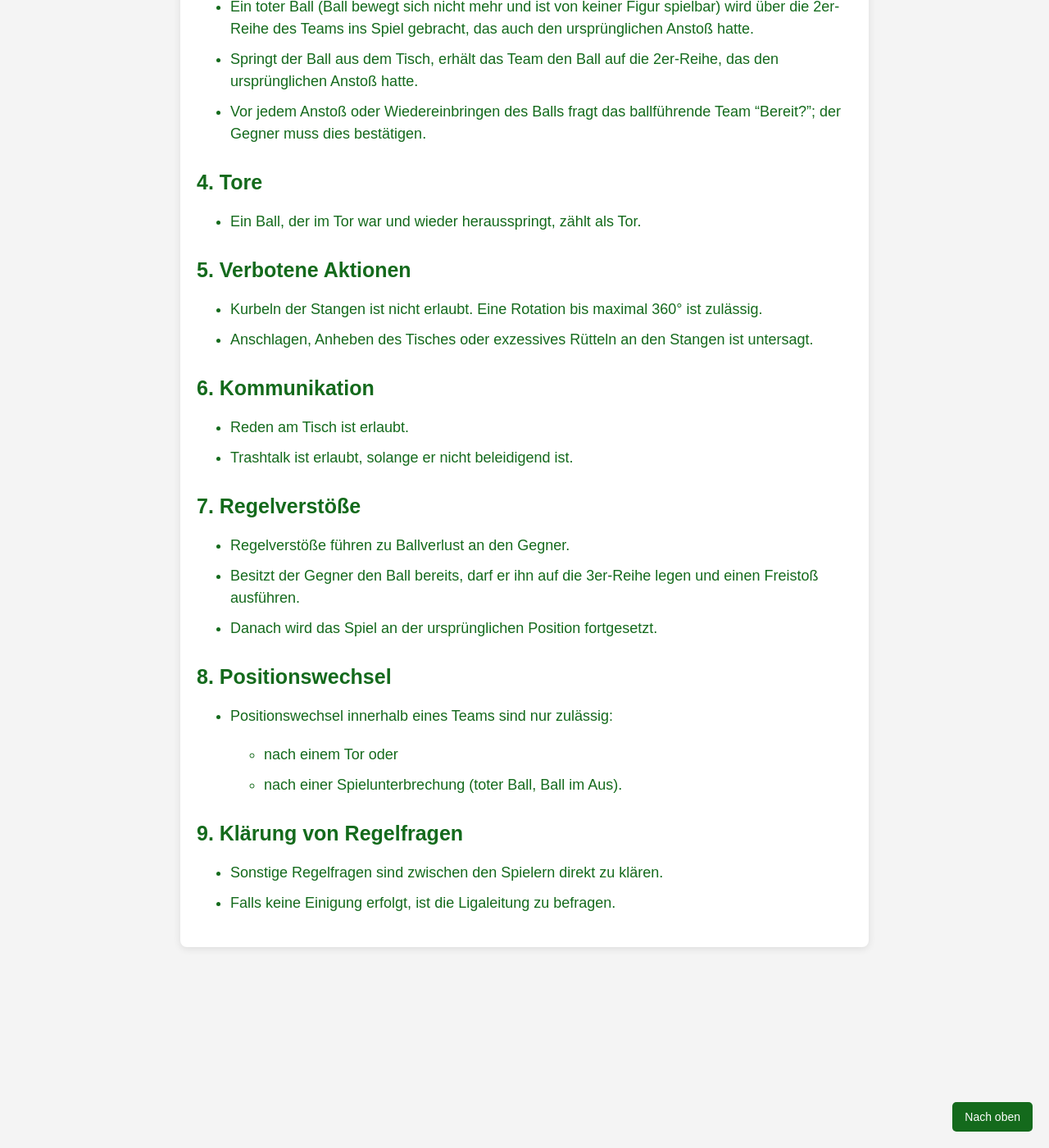
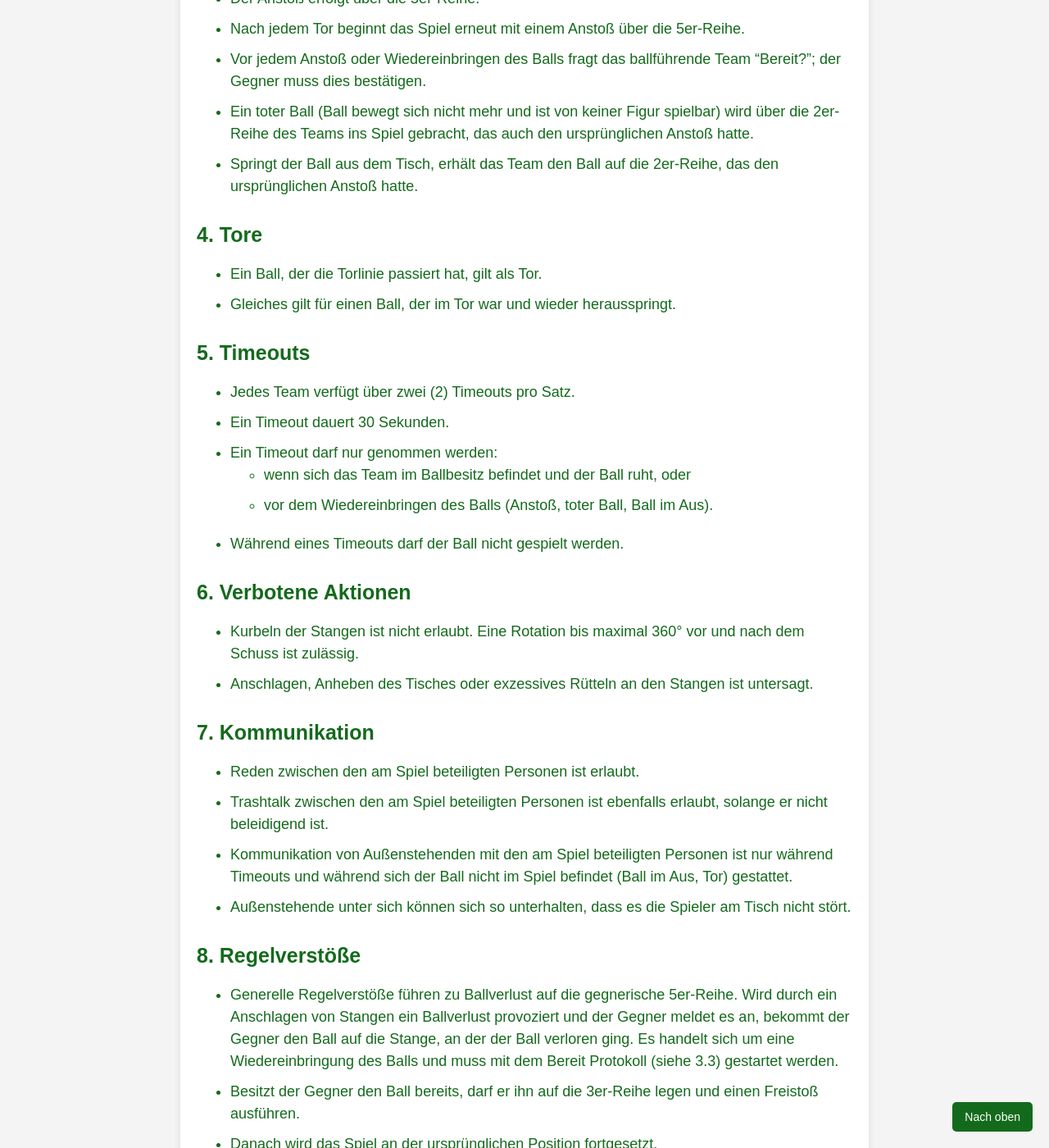
Before and after one commit to MKK-Flensburg/mkk-docs, a Jekyll site: the page built from docs/FTL_Regeln.md, in a window 1280 px wide and 1400 px high, scrolled down 1113 px. Shown: the whole window at 82% size. Built offline with Jekyll 4.4.1, drawn with Linux system fonts in a browser that asks for light colours; our own code applies the rules of GitHub Pages for plain Markdown files; some of the changed text lies outside the part shown.

Commit message:
chore: update ruleset and order based on review

```diff
--- a/docs/FTL_Regeln.md
+++ b/docs/FTL_Regeln.md
@@ -33,7 +33,8 @@ date: {{ site.time | date: "%d-%m-%Y" }}
 
 ## 2. Spielbeginn und Auslosung
 
-* Zu Beginn eines Spiels erfolgt eine Auslosung.
+* Zu Beginn eines Spiels erfolgt eine Auslosung zwischen beiden Teams.
+* Die Auslosung kann per Münzwurf, Schnick-Schnack-Schnuck, oder gleichwertigen anderen Weg stattfinden.
 * Der Gewinner der Auslosung erhält den ersten Ballbesitz.
 * Der Verlierer darf die Spielfeldseite wählen.
 
@@ -41,38 +42,57 @@ date: {{ site.time | date: "%d-%m-%Y" }}
 
 * Der Anstoß erfolgt über die 5er-Reihe.
 * Nach jedem Tor beginnt das Spiel erneut mit einem Anstoß über die 5er-Reihe.
+* Vor jedem Anstoß oder Wiedereinbringen des Balls fragt das ballführende Team "Bereit?"; der Gegner muss dies bestätigen.
 * Ein toter Ball (Ball bewegt sich nicht mehr und ist von keiner Figur spielbar) wird über die 2er-Reihe des Teams ins Spiel gebracht, das auch den ursprünglichen Anstoß hatte.
 * Springt der Ball aus dem Tisch, erhält das Team den Ball auf die 2er-Reihe, das den ursprünglichen Anstoß hatte.
-* Vor jedem Anstoß oder Wiedereinbringen des Balls fragt das ballführende Team "Bereit?"; der Gegner muss dies bestätigen.
 
 ## 4. Tore
 
-* Ein Ball, der im Tor war und wieder herausspringt, zählt als Tor.
+* Ein Ball, der die Torlinie passiert hat, gilt als Tor.
+* Gleiches gilt für einen Ball, der im Tor war und wieder herausspringt.
 
-## 5. Verbotene Aktionen
+## 5. Timeouts
 
-* Kurbeln der Stangen ist nicht erlaubt. Eine Rotation bis maximal 360° ist zulässig.
+* Jedes Team verfügt über zwei (2) Timeouts pro Satz.
+* Ein Timeout dauert 30 Sekunden.
+* Ein Timeout darf nur genommen werden:
+    * wenn sich das Team im Ballbesitz befindet und der Ball ruht, oder
+    * vor dem Wiedereinbringen des Balls (Anstoß, toter Ball, Ball im Aus).
+* Während eines Timeouts darf der Ball nicht gespielt werden.
+
+## 6. Verbotene Aktionen
+
+* Kurbeln der Stangen ist nicht erlaubt. Eine Rotation bis maximal 360° vor und nach dem Schuss ist zulässig.
 * Anschlagen, Anheben des Tisches oder exzessives Rütteln an den Stangen ist untersagt.
 
-## 6. Kommunikation
+## 7. Kommunikation
 
-* Reden am Tisch ist erlaubt.
-* Trashtalk ist erlaubt, solange er nicht beleidigend ist.
+* Reden zwischen den am Spiel beteiligten Personen ist erlaubt.
+* Trashtalk zwischen den am Spiel beteiligten Personen ist ebenfalls erlaubt, solange er nicht beleidigend ist.
+* Kommunikation von Außenstehenden mit den am Spiel beteiligten Personen ist nur während Timeouts und während sich der Ball nicht im Spiel befindet (Ball im Aus, Tor) gestattet.
+* Außenstehende unter sich können sich so unterhalten, dass es die Spieler am Tisch nicht stört.
 
-## 7. Regelverstöße
+## 8. Regelverstöße
 
-* Regelverstöße führen zu Ballverlust an den Gegner.
+* Generelle Regelverstöße führen zu Ballverlust auf die gegnerische 5er-Reihe. Wird durch ein Anschlagen von Stangen ein Ballverlust provoziert und der Gegner meldet es an, bekommt der Gegner den Ball auf die Stange, an der der Ball verloren ging. Es handelt sich um eine Wiedereinbringung des Balls und muss mit dem Bereit Protokoll (siehe 3.3) gestartet werden.
 * Besitzt der Gegner den Ball bereits, darf er ihn auf die 3er-Reihe legen und einen Freistoß ausführen.
 * Danach wird das Spiel an der ursprünglichen Position fortgesetzt.
 
-## 8. Positionswechsel
+## 9. Positionswechsel
 
 * Positionswechsel innerhalb eines Teams sind nur zulässig:
 
-    * nach einem Tor oder
-    * nach einer Spielunterbrechung (toter Ball, Ball im Aus).
+    * nach einem Tor,
+    * nach einer Spielunterbrechung (toter Ball, Ball im Aus),
+    * in einem Timeout (eigenes oder vom Gegner).
 
-## 9. Klärung von Regelfragen
+## 10. Klärung von Regelfragen
 
 * Sonstige Regelfragen sind zwischen den Spielern direkt zu klären.
 * Falls keine Einigung erfolgt, ist die Ligaleitung zu befragen.
+
+## 11. Alternatives Regelwerk
+
+* Sofern beide Teams vor Spielbeginn einvernehmlich zustimmen, kann ein Spiel alternativ nach dem ITSF-Regelwerk ausgetragen werden.
+* In diesem Fall gelten die ITSF-Regeln vollständig für das jeweilige Spiel.
+* Ohne beiderseitige Zustimmung gilt ausschließlich dieses Regelwerk.
```
Also changed, not shown: docs/FTL_Ordnung.md (+23 -6 lines).
